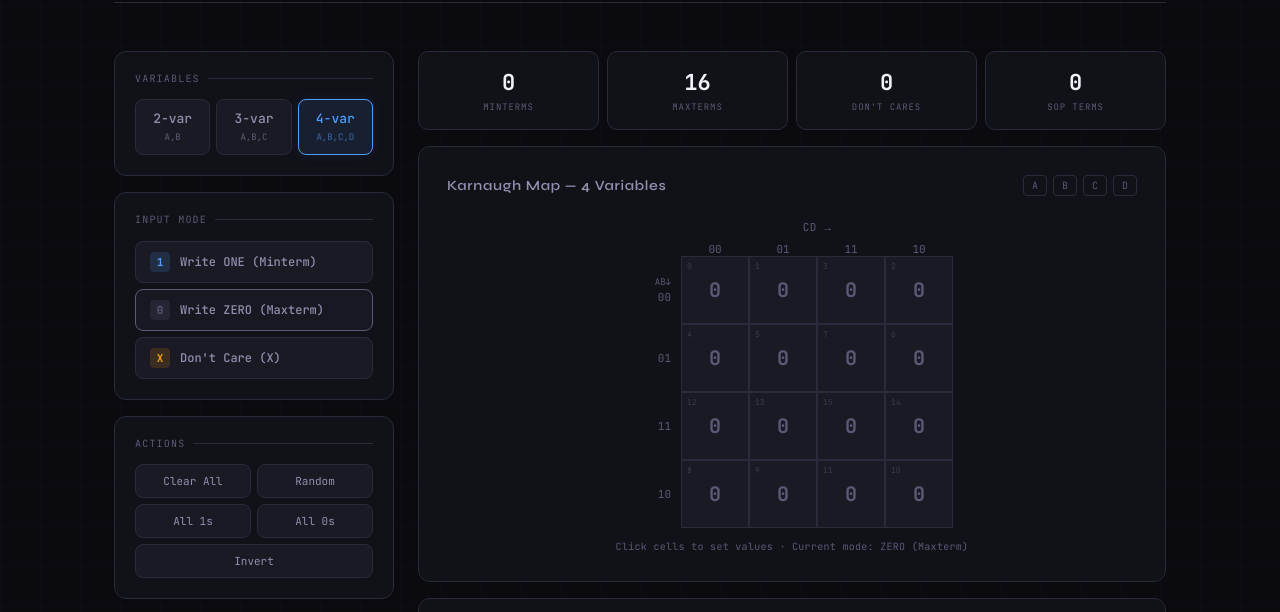
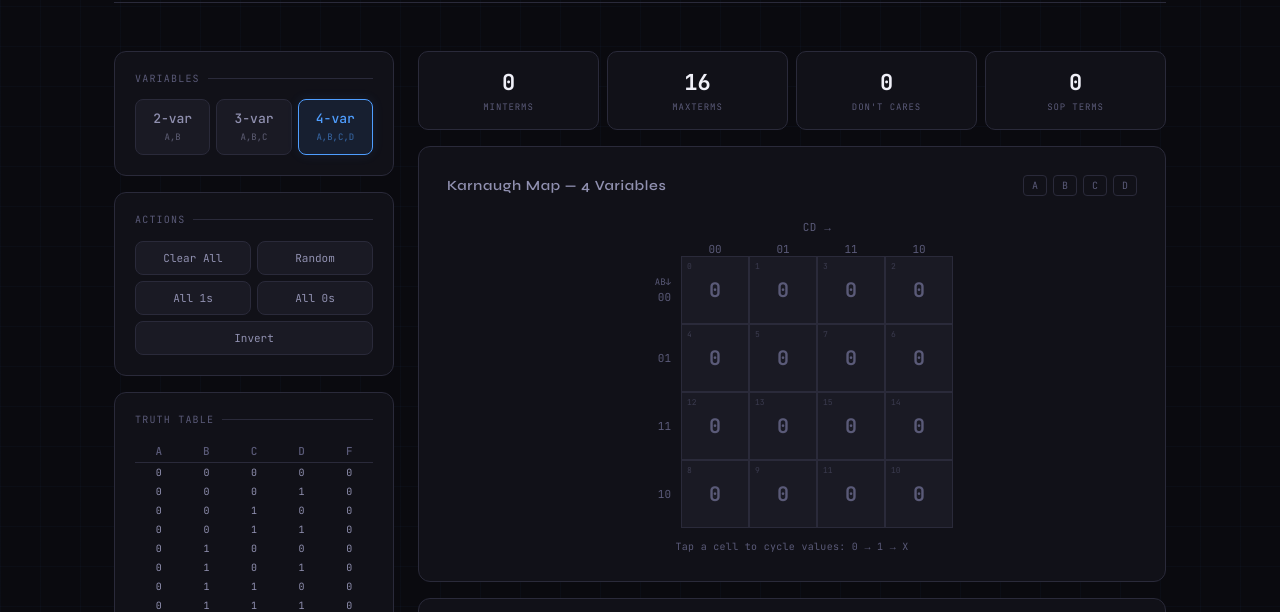
Before and after one commit to Hameme21/K-Map, a plain HTML site: page index.html in a window 1280 px wide. Shown: the part 114-726 px from the top of the page. Drawn offline with Linux system fonts and the light colour scheme.

Commit message:
Update index.html

```diff
--- a/index.html
+++ b/index.html
@@ -170,52 +170,6 @@
     color: var(--accent);
     box-shadow: 0 0 12px rgba(79,158,255,0.1);
   }
-
-  /* Mode buttons */
-  .mode-grid {
-    display: flex;
-    flex-direction: column;
-    gap: 6px;
-  }
-
-  .mode-btn {
-    background: var(--bg3);
-    border: 1px solid var(--border);
-    color: var(--text2);
-    padding: 10px 14px;
-    border-radius: 8px;
-    cursor: pointer;
-    font-family: 'JetBrains Mono', monospace;
-    font-size: 12px;
-    font-weight: 500;
-    transition: all 0.15s;
-    display: flex;
-    align-items: center;
-    gap: 10px;
-    text-align: left;
-  }
-
-  .mode-btn .dot {
-    width: 20px;
-    height: 20px;
-    border-radius: 4px;
-    display: flex;
-    align-items: center;
-    justify-content: center;
-    font-size: 11px;
-    font-weight: 700;
-    flex-shrink: 0;
-  }
-
-  .mode-btn:hover { border-color: var(--border2); color: var(--text); }
-
-  .mode-btn[data-mode="1"].active { border-color: var(--accent); color: var(--accent); background: rgba(79,158,255,0.08); }
-  .mode-btn[data-mode="0"].active { border-color: var(--text3); color: var(--text2); background: rgba(90,90,120,0.1); }
-  .mode-btn[data-mode="x"].active { border-color: var(--warn); color: var(--warn); background: rgba(245,158,11,0.08); }
-
-  .mode-btn[data-mode="1"] .dot { background: rgba(79,158,255,0.15); color: var(--accent); }
-  .mode-btn[data-mode="0"] .dot { background: rgba(90,90,120,0.2); color: var(--text3); }
-  .mode-btn[data-mode="x"] .dot { background: rgba(245,158,11,0.15); color: var(--warn); }
 
   /* Action buttons */
   .action-grid {
@@ -647,24 +601,6 @@
       </div>
 
       <div class="panel">
-        <div class="panel-title">Input Mode</div>
-        <div class="mode-grid">
-          <button class="mode-btn" data-mode="1" onclick="setMode(1)">
-            <span class="dot">1</span>
-            Write ONE (Minterm)
-          </button>
-          <button class="mode-btn active" data-mode="0" onclick="setMode(0)">
-            <span class="dot">0</span>
-            Write ZERO (Maxterm)
-          </button>
-          <button class="mode-btn" data-mode="x" onclick="setMode('x')">
-            <span class="dot">X</span>
-            Don't Care (X)
-          </button>
-        </div>
-      </div>
-
-      <div class="panel">
         <div class="panel-title">Actions</div>
         <div class="action-grid">
           <button class="action-btn danger" onclick="clearAll()">Clear All</button>
@@ -719,7 +655,7 @@
         <div class="kmap-wrapper">
           <div class="kmap-inner" id="kmap-inner"></div>
         </div>
-        <p class="hint">Click cells to set values · Current mode: <span id="mode-hint" style="color:var(--text2)">ZERO</span></p>
+        <p class="hint">Tap a cell to cycle values: 0 → 1 → X</p>
       </div>
 
       <!-- Result -->
@@ -741,7 +677,6 @@
 <script>
   // ─── State ───────────────────────────────────────────────────────
   let nVars = 4;
-  let mode = 0;
   let cells = [];
 
   const VAR_NAMES = ['A','B','C','D'];
@@ -765,19 +700,10 @@
     init();
   }
 
-  // ─── Input mode ───────────────────────────────────────────────────
-  function setMode(m) {
-    mode = m;
-    document.querySelectorAll('.mode-btn').forEach(b => b.classList.toggle('active', b.dataset.mode == m));
-    const labels = {0:'ZERO (Maxterm)', 1:'ONE (Minterm)', x:"DON'T CARE (X)"};
-    document.getElementById('mode-hint').textContent = labels[m];
-    const colors = {0:'var(--text3)', 1:'var(--accent)', x:'var(--warn)'};
-    document.getElementById('mode-hint').style.color = colors[m];
-  }
-
-  // ─── Cell toggle ─────────────────────────────────────────────────
+  // ─── Cell cycle ──────────────────────────────────────────────────
   function toggleCell(idx) {
-    cells[idx] = mode;
+    const nextValue = {0: 1, 1: 'x', x: 0};
+    cells[idx] = nextValue[cells[idx]];
     render();
   }
 
@@ -870,7 +796,7 @@
         const isGrouped = groupedMinterms.has(m) && v === 1;
         const cls = `kmap-cell val-${v}${isGrouped ? ' grouped' : ''}`;
         const display = v === 'x' ? 'X' : v;
-        html += `<div class="${cls}" onclick="toggleCell(${m})" title="m${m}">
+        html += `<div class="${cls}" onclick="toggleCell(${m})" title="m${m}: tap to cycle 0 → 1 → X">
           <span class="minterm">${m}</span>${display}</div>`;
       }
       html += `</div></div>`;
@@ -1079,7 +1005,6 @@
   function arrEq(a, b) { return a.length === b.length && a.every((v, i) => v === b[i]); }
 
   // ─── Boot ────────────────────────────────────────────────────────
-  setMode(0);
   init();
 </script>
 </body>
```
